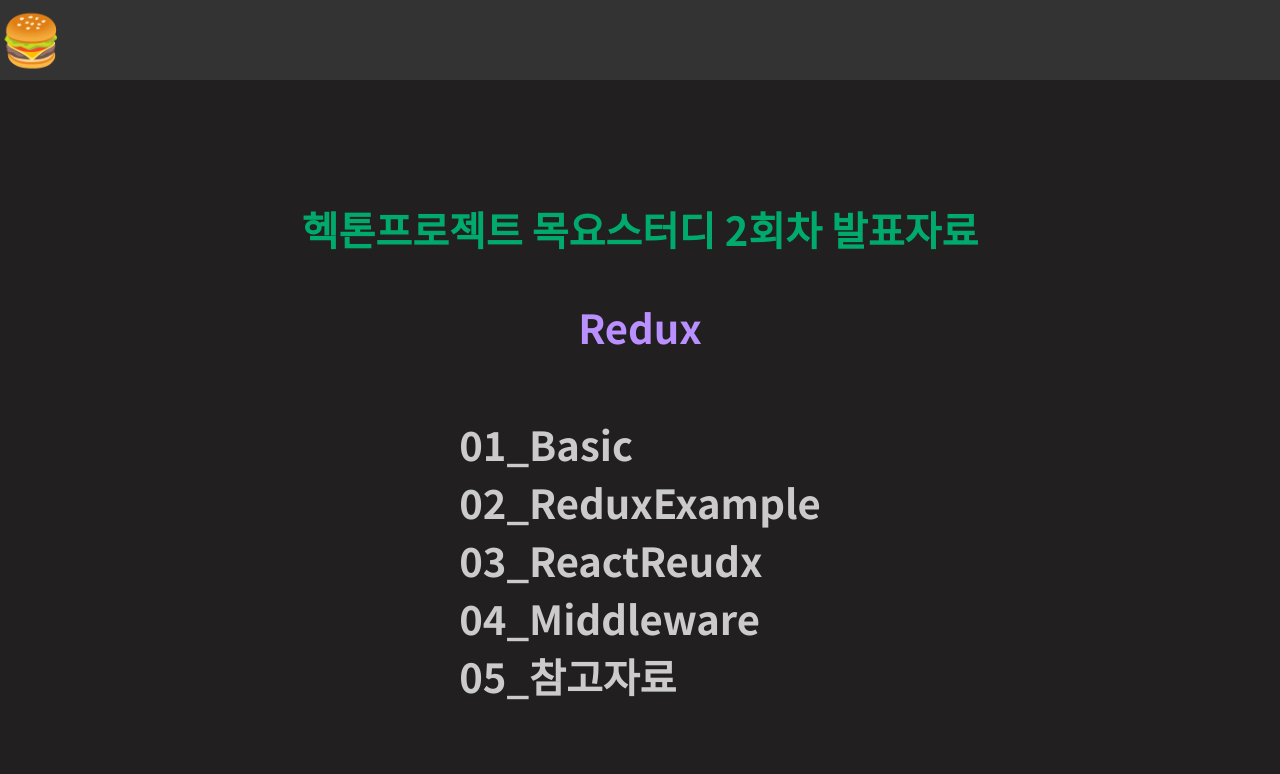
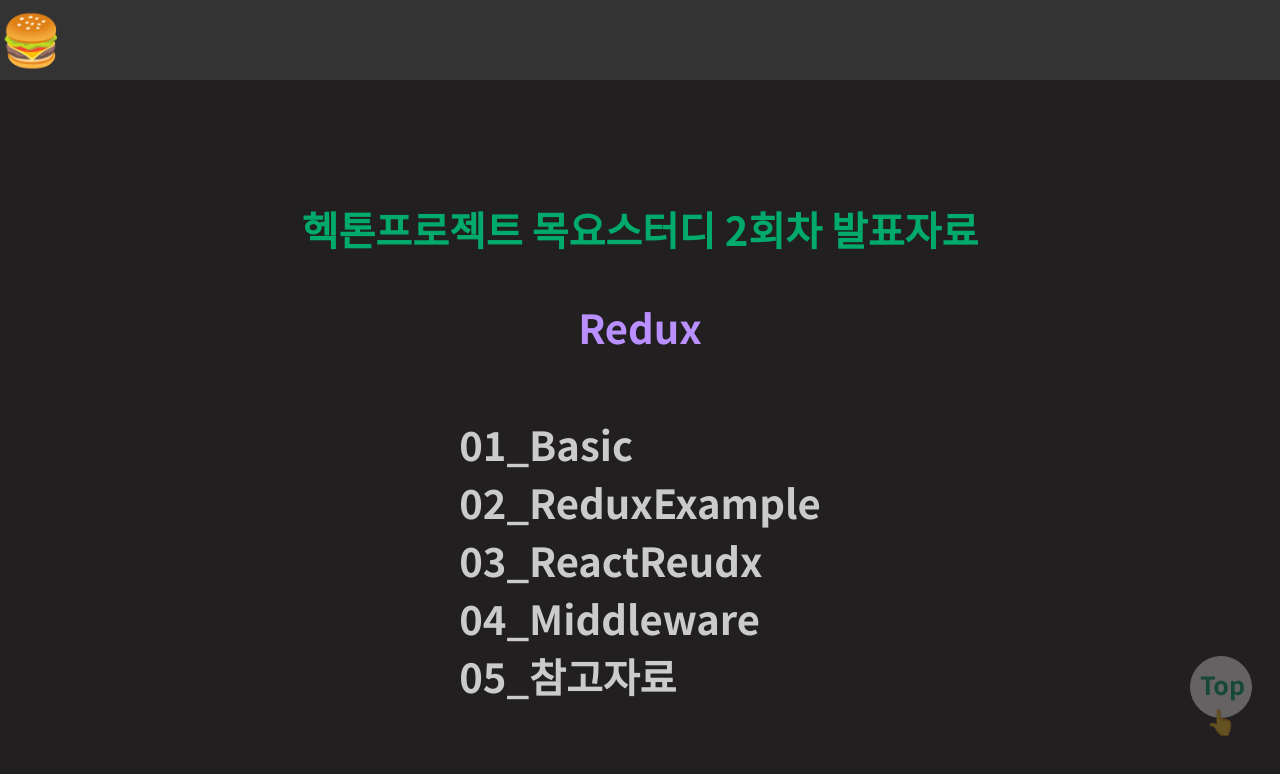
Before and after one commit to basilry/hecStudy01, a React (Create React App) app: page /hecStudy01/study02/Main in a window 1280 px wide. Shown: the top 774 px of the page. Built offline with nearby package versions, Linux system fonts and the light colour scheme.

Commit message:
add top btn, home text align, css set

```diff
--- a/src/components/ui/Layout.jsx
+++ b/src/components/ui/Layout.jsx
@@ -26,6 +26,9 @@
             <div style={{paddingTop: "100px"}}>
             {children}
             </div>
+            <div className="topBtn" onClick={() => window.scrollTo({top: 0, left: 0, behavior: "smooth"})}>
+                <div>Top👆</div>
+            </div>
         </div>
     )
 }
--- a/src/page/Home.jsx
+++ b/src/page/Home.jsx
@@ -9,8 +9,11 @@
     return (
         <Layout>
             <div className="Home_whole">
+
                 <Title>헥톤프로젝트 비전개발Z팀 목요 스터디 자료</Title>
                 <SubTitls>Pro. 김바실리</SubTitls>
+
+                <div className="Home_ul">
                 <ul>
                     <li>
                         <Link to="/hecStudy01/study01/Main">1회차 발표 :: DOM</Link>
@@ -19,6 +22,7 @@
                         <Link to="/hecStudy01/study02/Main">2회차 발표 :: Redux</Link>
                     </li>
                 </ul>
+                </div>
             </div>
         </Layout>
     )
--- a/src/page/hecStudy02/01_Basic.jsx
+++ b/src/page/hecStudy02/01_Basic.jsx
@@ -34,31 +34,46 @@
                 애플리케이션이 굉장히 간단해집니다.
             </Paragraph>
 
-            <SubTitls>* 플럭스(Flux)의 구성요소</SubTitls>
+            <SubTitls />
+
+            <Title>1. 플럭스(Flux)의 구성요소</Title>
             <img alt="reduxflow" src={img02} />
             <Paragraph>
                 플럭스는 아키첵처의 이름이지만 페이스북에서 'Flux'라는 이름으로 플럭스 아키텍처를 구현한 구현체를 의미하기도 합니다. 크게 플럭스의 구성요소는 View, Action, Dispatcher, Store로 나뉩니다.
             </Paragraph>
 
-            <SubTitls>1. 뷰(View)</SubTitls>
+            <SubTitls>1-1. 뷰(View)</SubTitls>
             <Paragraph>
                 뷰는 리액트 컴포넌트로 생각하면 됩니다. 사용자가 뷰에 어떤 조작을 하면 해당 조작에 해당하는 액션을 생성합니다.
             </Paragraph>
 
-            <SubTitls>2. 액션(Action)</SubTitls>
+            <SubTitls>1-2. 액션(Action)</SubTitls>
             <Paragraph>
                 액션은 단순한 객체입니다. 단순히 어떤 행동을 할지를 나타내는 객체입니다. "상품을 카트에 추가한다" 또는 "상품을 구입한다"라는 사용자 조작 등이 액션입니다. 또한 "대화상자를 출력한다"나 "캐시하고 있는 데이터를 초기화한다"같은 시스템적인 동작도 액션입니다. 액션을 디스패치(Dispatch)하면 액션이 스토어로 전달됩니다.
             </Paragraph>
 
-            <SubTitls>3. 디스패처(Dispatcher)</SubTitls>
+            <SubTitls>1-3. 디스패처(Dispatcher)</SubTitls>
             <Paragraph>
                 디스패치는 모든 데이터의 흐름을 관리합니다. 하지만 디스패처 자체는 굉장히 단순한 EventEmitter이며, 디스패치된 데이터는 스토어로 전달됩니다. 디스패처를 통해 액션이 스토어로 전달되다고 생각하면 됩니다.
             </Paragraph>
 
-            <SubTitls>4. 스토어(Store)</SubTitls>
+            <SubTitls>1-4. 스토어(Store)</SubTitls>
             <Paragraph>
                 스토어는 애플리케이션의 상태와 로직을 저장하는 장소입니다. 스토어는 MVC에서 모델과 비슷한 것이라고 생각하면 됩니다. 애플리켕시녀 자체 도메인에서 상태를 관리할 수 있다는 것이 특징입니다. 디스패처를 사용해서 전달된 액션을 받고, 이를 기반으로 애플리케이션의 상태를 변화시킵니다.
             </Paragraph>
+
+            <SubTitls />
+
+            <Title>2. 리덕스 3원칙</Title>
+
+            <SubTitls>2-1. 원칙 1) 진실은 하나의 소스로부터</SubTitls>
+            <Paragraph></Paragraph>
+
+            <SubTitls>2-2. 원칙 2) 상태는 읽기 전용이다</SubTitls>
+            <Paragraph></Paragraph>
+
+            <SubTitls>2-3. 원칙 3) 변화는 순수 함수로 이뤄져야 한다</SubTitls>
+            <Paragraph></Paragraph>
 
             <BottomNav children1={"/hecStudy01/study02/Main"} children2={"/hecStudy01/study02/02_ReudxExample"} />
         </Layout>
--- a/src/style/Home.scss
+++ b/src/style/Home.scss
@@ -1,10 +1,22 @@
 .Home_whole {
 
+    text-align: center;
 
-    text-align: center;
+
+
+    .Home_ul {
+
+        text-align: left;
+        position: absolute;
+        // transform: translate(-50%, -50%);;
+        top: 50%;
+        left: 50%;
+        transform: translate(-50%, -50%);
+
+        ul {
+            // text-align: left;
             list-style: none;
 
-    ul {
             margin-top: 100px;
             li a {
                 font-size: 40px;
@@ -18,3 +30,6 @@
             }
         }
     }
+
+
+}
--- a/src/style/Layout.scss
+++ b/src/style/Layout.scss
@@ -64,3 +64,38 @@
         display: none;
     }
 }
+
+.topBtn {
+
+    position: fixed;
+    top: 82%;
+    left: 93%;
+    opacity: 0.3;
+    border: 1px solid white;
+    padding: 5px;
+    text-align: center;
+    align-items: center;
+    background-color: white;
+    color: #00aa6c;
+    border-radius: 50%;
+    font-size: 25px;
+    font-weight: 700;
+    width: 50px;
+    height: 50px;
+    z-index: 999;
+
+    div {
+        padding: 7%;
+        cursor: pointer;
+    }
+
+    &:hover {
+        opacity: 0.8;
+    }
+
+    &:active {
+        opacity: 0.5;
+        margin-top: 10px;
+        transition: all 0.2s ease;
+    }
+}
```
Lines whose indentation alone changed are shown as unchanged.
